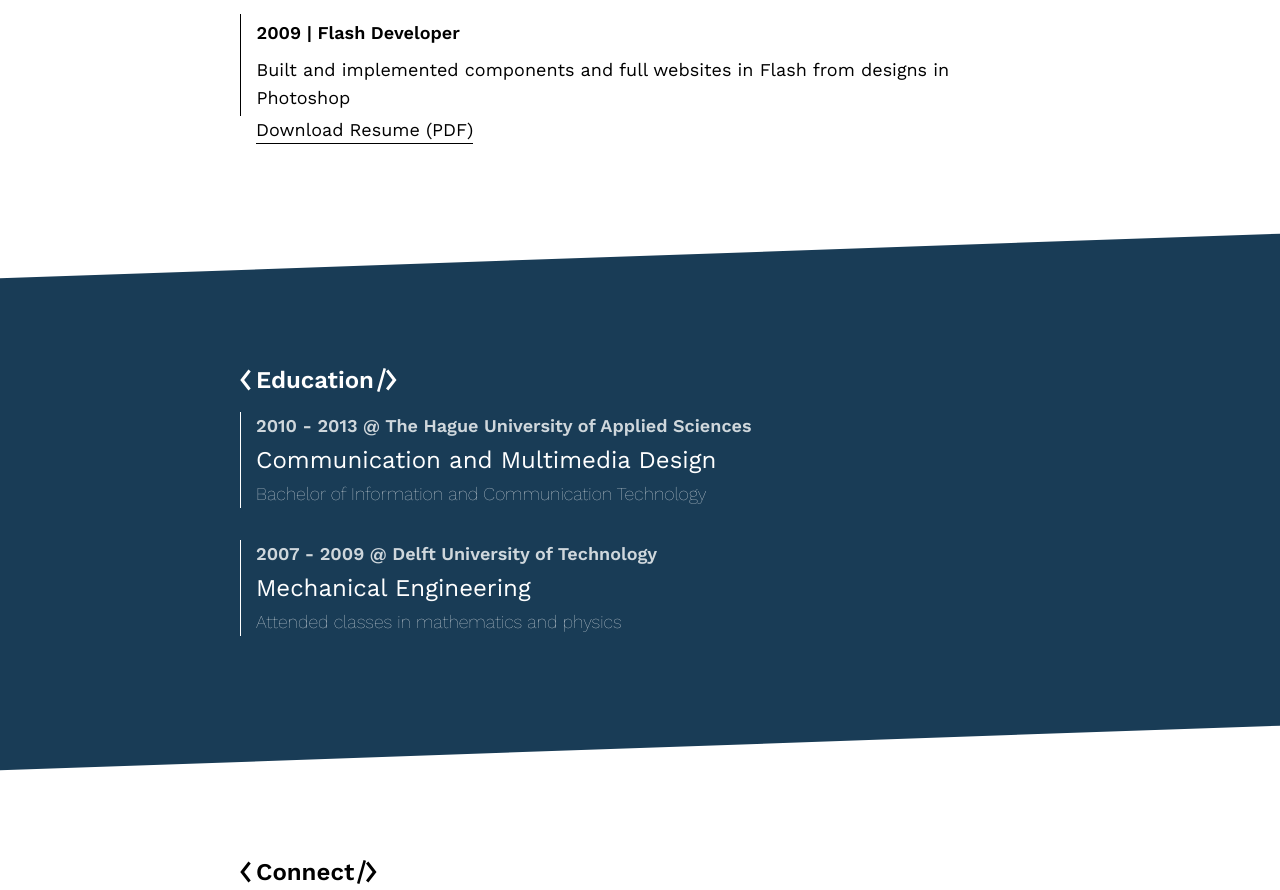
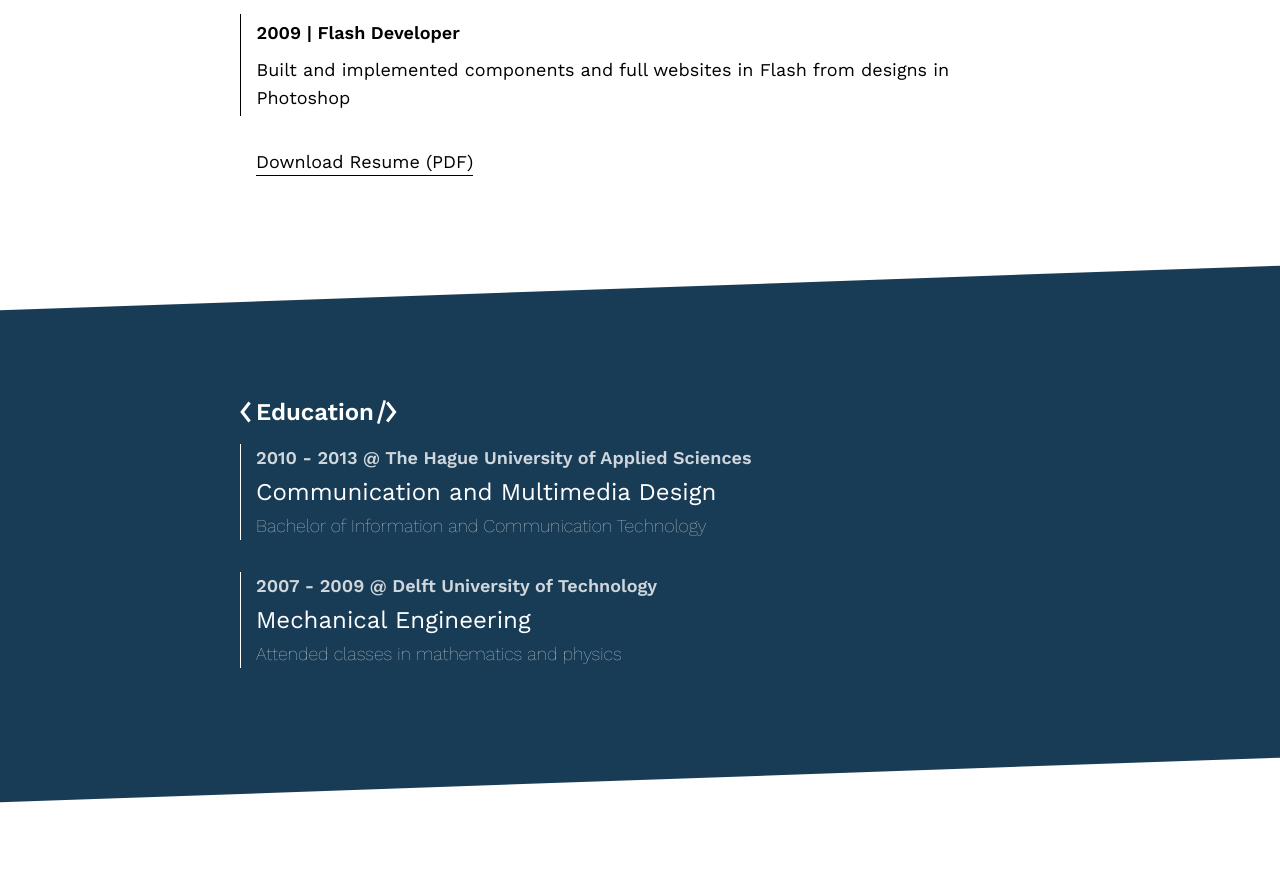
Before and after one commit to Emroni/website, a Next.js app: page / in a window 1280 px wide. Shown: the part 3943-4833 px from the top of the page. Built offline with nearby package versions, Linux system fonts and the light colour scheme.

Commit message:
Fix resume margin

```diff
--- a/src/partials/Experience.tsx
+++ b/src/partials/Experience.tsx
@@ -56,7 +56,7 @@ export default function Experience() {
                 <li>Built and implemented components and full websites in Flash from designs in Photoshop</li>
             </List>
         </div>
-        <Trans tag="p">
+        <Trans className="mt-4 sm:mt-6 md:mt-8" tag="p">
             <Link href="/assets/Emre-Koc-Resume.pdf">Download Resume (PDF)</Link>
         </Trans>
     </Section>;
```
